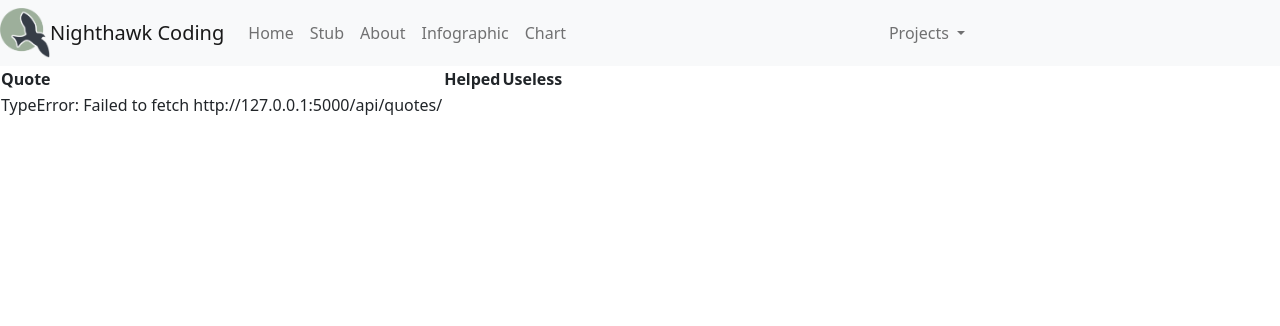
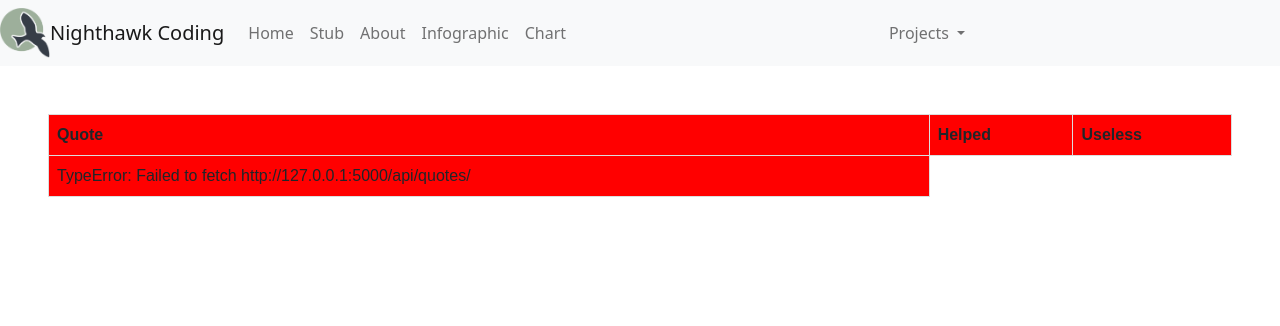
Before and after one commit to KKcbal/balflask, a Flask app: page /chart/ in a window 1280 px wide. Shown: the top 326 px of the page. Run offline with Flask 2, Linux system fonts and the light colour scheme; data that the repository does not hold is empty.

Commit message:
cool api style

```diff
--- a/templates/chart.html
+++ b/templates/chart.html
@@ -2,6 +2,27 @@
 {% set project = "Chart" %}
 
 {% block body %}
+    <style>
+        table {
+          font-family: arial, sans-serif;
+          border-collapse: collapse;
+          width: 100%;
+        }
+
+        td, th {
+          border: 1px solid #dddddd;
+          text-align: left;
+          padding: 8px;
+        }
+
+        tr:nth-child(even) {
+          background-color: blue;
+        }
+        tr:nth-child(odd) {
+            background-color: red
+        }
+    </style>
+    <div class="px-5 py-5 mx-auto">
         <table>
             <thead>
                 <th>Quote</th>
@@ -10,6 +31,7 @@
             </thead>
             <tbody id="result"></tbody>
         </table>
+    </div>
     <script>
         const resultContainer = document.getElementById("result");
 
```
Lines whose indentation alone changed are shown as unchanged.
